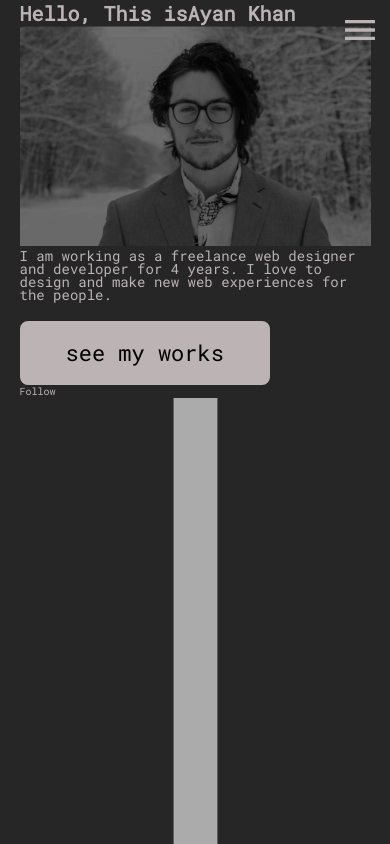
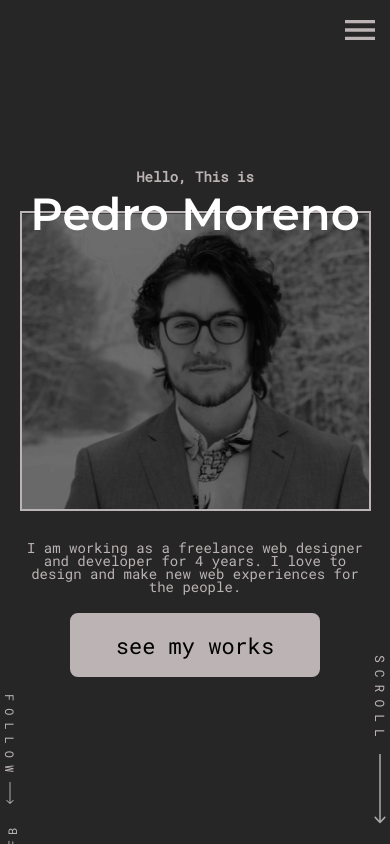
Before and after one commit to pdromoreno7/me-portafolio-web, a React (Create React App) app: page / in a window 390 px wide. Shown: the top 844 px of the page. Built offline with nearby package versions, Linux system fonts and the light colour scheme; the HTML template or start-up script is replaced by a standard one.

Commit message:
Añadimos estilos, mobile y desktop

```diff
--- a/src/components/HeroSection.jsx
+++ b/src/components/HeroSection.jsx
@@ -7,7 +7,7 @@ import SocialMediaArrow from '../assets/images/social-media-arrow.svg';
 import ScrollDownArrow from '../assets/images/scroll-down-arrow.svg';
 
 const HeroStyles = styled.div`
-  /* .hero {
+  .hero {
     height: 100vh;
     min-height: 1000px;
     width: 100%;
@@ -16,7 +16,131 @@ const HeroStyles = styled.div`
     align-items: center;
     justify-content: center;
     position: relative;
-  } */
+  }
+  .hero__heading {
+    font-size: 2rem;
+    margin-bottom: -4rem;
+    position: relative;
+    span {
+      display: inline-block;
+      width: 100%;
+    }
+    .hero__name {
+      font-family: 'Montserrat SemiBold';
+      font-size: 7rem;
+      color: var(--white);
+    }
+  }
+  .hero__img {
+    max-width: 900px;
+    width: 100%;
+    height: 600px;
+    margin: 0 auto;
+    border: 2px solid var(--gray-1);
+  }
+  .hero__info {
+    margin-top: -18rem;
+  }
+  .hero__social,
+  .hero__scrollDown {
+    display: flex;
+    flex-direction: column;
+    gap: 2rem;
+    position: absolute;
+    bottom: 20px;
+    width: 50px;
+  }
+  .hero__social {
+    left: 50px;
+  }
+  .hero__scrollDown {
+    right: 50px;
+  }
+  .hero__social__indicator,
+  .hero__scrollDown {
+    width: 50px;
+    p {
+      font-size: 1.6rem;
+      transform: translateY(-70px) rotate(90deg);
+      letter-spacing: 0.7rem;
+      text-transform: uppercase;
+    }
+    img {
+      max-height: 45px;
+      width: 16px;
+      margin: 0 auto;
+      object-fit: contain;
+    }
+  }
+  .hero__scrollDown {
+    img {
+      max-height: 70px;
+    }
+  }
+  .hero__social__text {
+    ul {
+      li {
+        margin-bottom: 1rem;
+        a {
+          display: inline-block;
+          font-size: 1.6rem;
+          transform: rotate(-90deg);
+          letter-spacing: 5px;
+          margin-bottom: 2rem;
+        }
+      }
+    }
+  }
+  @media only screen and (max-width: 768px) {
+    .hero {
+      min-height: 750px;
+    }
+    .hero__heading {
+      font-size: 1.4rem;
+      margin-bottom: -3rem;
+      .hero__name {
+        font-size: 4.5rem;
+      }
+    }
+    .hero__img {
+      height: 300px;
+    }
+    .hero__info {
+      margin-top: 3rem;
+    }
+    .hero__social {
+      left: 0px;
+      bottom: -15%;
+      width: 20px;
+      .hero__social__indicator {
+        width: 20px;
+        p {
+          font-size: 1.2rem;
+        }
+        img {
+          max-height: 22px;
+        }
+      }
+      .hero__social__text {
+        ul {
+          li {
+            a {
+              font-size: 1.2rem;
+              margin-bottom: 1rem;
+            }
+          }
+        }
+      }
+    }
+    .hero__scrollDown {
+      right: 0;
+      width: 20px;
+      gap: 1rem;
+      p {
+        font-size: 1.3rem;
+      }
+    }
+  }
 `;
 
 export function HeroSection() {
@@ -27,7 +151,7 @@ export function HeroSection() {
           <div className="container">
             <h1 className="hero__heading">
               <span>Hello, This is</span>
-              <span className="hero__name">Ayan Khan</span>
+              <span className="hero__name">Pedro Moreno</span>
             </h1>
             <div className="hero__img">
               <img src={HeroImg} alt="" />
```
